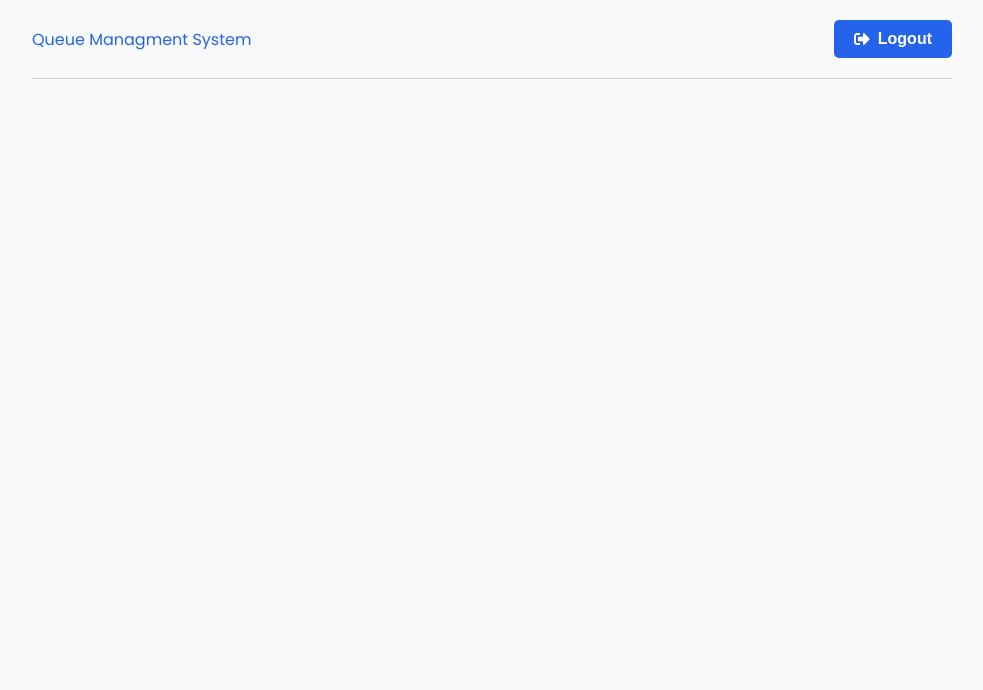
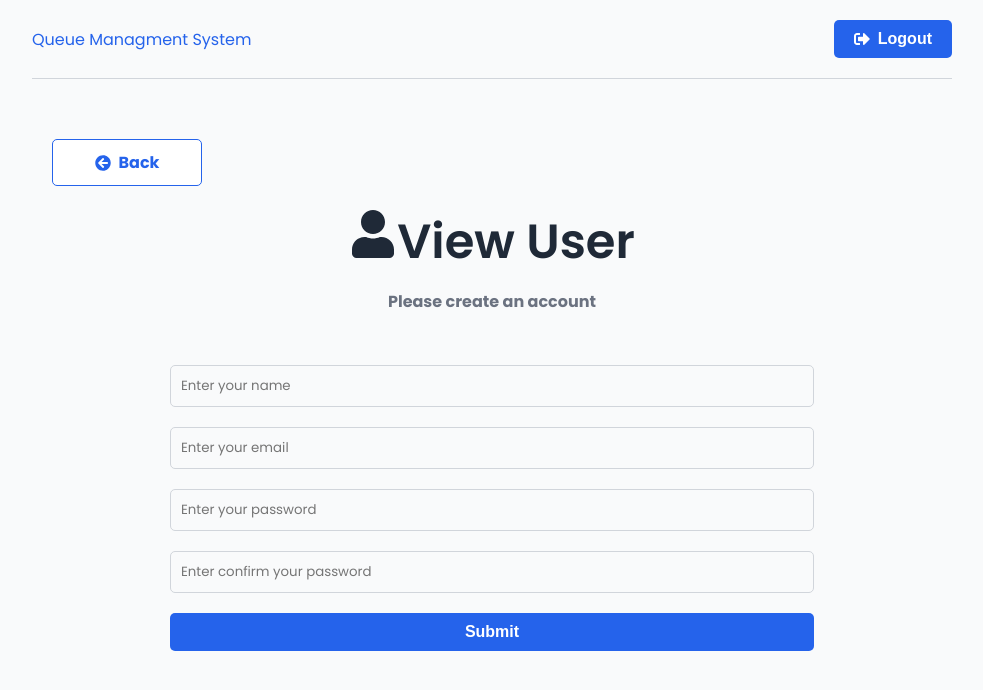
Before and after one commit to manny1918/q-in, a React (Vite) app in the folder frontend/: page /users/1 in a window 1280 px wide. Shown: the top 690 px of the page, without its empty margins (148-1131 px from the left). Built offline with nearby package versions, Linux system fonts and the light colour scheme; sample sign-in values are in the browser's storage.

Commit message:
Add view user form

```diff
--- a/frontend/src/App.jsx
+++ b/frontend/src/App.jsx
@@ -10,6 +10,7 @@ import PrivateRoute from './components/PrivateRoute';
 import Services from './pages/Services';
 import Service from './pages/Service';
 import Users from './pages/Users';
+import ViewUser from './pages/ViewUser';
 
 function App() {
   return (
@@ -33,6 +34,9 @@ function App() {
             <Route path='/users' element={<PrivateRoute />}>
               <Route path='/users' element={<Users />} />
             </Route>
+            <Route path='/users/:userId' element={<PrivateRoute />}>
+              <Route path='/users/:userId' element={<ViewUser />} />
+            </Route>
           </Routes>
         </div>
       </Router>
--- a/frontend/src/pages/Users.jsx
+++ b/frontend/src/pages/Users.jsx
@@ -69,6 +69,7 @@ export default function Users() {
                             <td>{user.email}</td>
                             <td>{user.isAdmin ? 'Admin' : 'User'}</td>
                             <td style={{ textAlign: 'right' }}>
+                                <Link to={`/users/${user._id}`} className="btn-sm">View</Link>
                                 <button className="btn-sm">Edit</button>
                                 <button className="btn-sm btn-danger" onClick={() => onDelete(user._id)}>Delete</button>
                             </td>
--- /dev/null
+++ b/frontend/src/pages/ViewUser.jsx
@@ -0,0 +1,119 @@
+import { useState, useEffect } from 'react'
+import { FaUser } from 'react-icons/fa'
+import { toast } from 'react-toastify'
+import { useSelector, useDispatch } from 'react-redux'
+import { register, reset } from '../features/auth/authSlice'
+import { useNavigate } from 'react-router-dom'
+import BackButton from '../components/BackButton'
+
+export default function ViewUser() {
+    const [formData, setFormData] = useState({
+        name: '',
+        email: '',
+        password: '',
+        password2: ''
+    })
+
+    const { name, email, password, password2 } = formData
+
+    const dispatch = useDispatch()
+    const navigate = useNavigate()
+
+    const { user, isLoading, isError, isSuccess, message } = useSelector(state => state.auth)
+
+    useEffect(() => {
+        if (isError) {
+            toast.error(message)
+        }
+
+        if (isSuccess) {
+            navigate('/users')
+        }
+
+        dispatch(reset())
+    }, [isError, isSuccess, user, navigate, dispatch])
+
+    const onChange = (e) => {
+        setFormData((prevState) => ({
+            ...prevState,
+            [e.target.name]: e.target.value
+        }))
+    }
+
+    const onSubmit = (e) => {
+        e.preventDefault()
+        if (password !== password2) {
+            toast.error('The passwords do not match')
+        } else {
+            const userData = {
+                name,
+                email,
+                password
+            }
+
+            dispatch(register(userData))
+        }
+    }
+
+    return (
+        <>
+            <section className="heading">
+                <BackButton url='/users' />
+                <h1>
+                    <FaUser />View User
+                </h1>
+                <p>Please create an account</p>
+            </section>
+
+            <section className="form">
+                <form onSubmit={onSubmit}>
+                    <div className="form-group">
+                        <input
+                            type="text"
+                            id='name' name='name'
+                            value={name} className="form-control"
+                            onChange={onChange}
+                            placeholder='Enter your name'
+                            required />
+                    </div>
+                    <div className="form-group">
+                        <input
+                            type="email"
+                            id='email'
+                            name='email'
+                            value={email}
+                            className="form-control"
+                            onChange={onChange}
+                            placeholder='Enter your email'
+                            required />
+                    </div>
+                    <div className="form-group">
+                        <input
+                            type="password"
+                            id='password'
+                            name='password'
+                            value={password}
+                            className="form-control"
+                            onChange={onChange}
+                            placeholder='Enter your password'
+                            required />
+                    </div>
+                    <div className="form-group">
+                        <input
+                            type="password"
+                            id='password2'
+                            name='password2'
+                            value={password2}
+                            className="form-control"
+                            onChange={onChange}
+                            placeholder='Enter confirm your password'
+                            required />
+                    </div>
+                    <div className="form-group">
+                        <button className="btn btn-block">Submit</button>
+                    </div>
+                </form>
+            </section>
+        </>
+    )
+}
```
